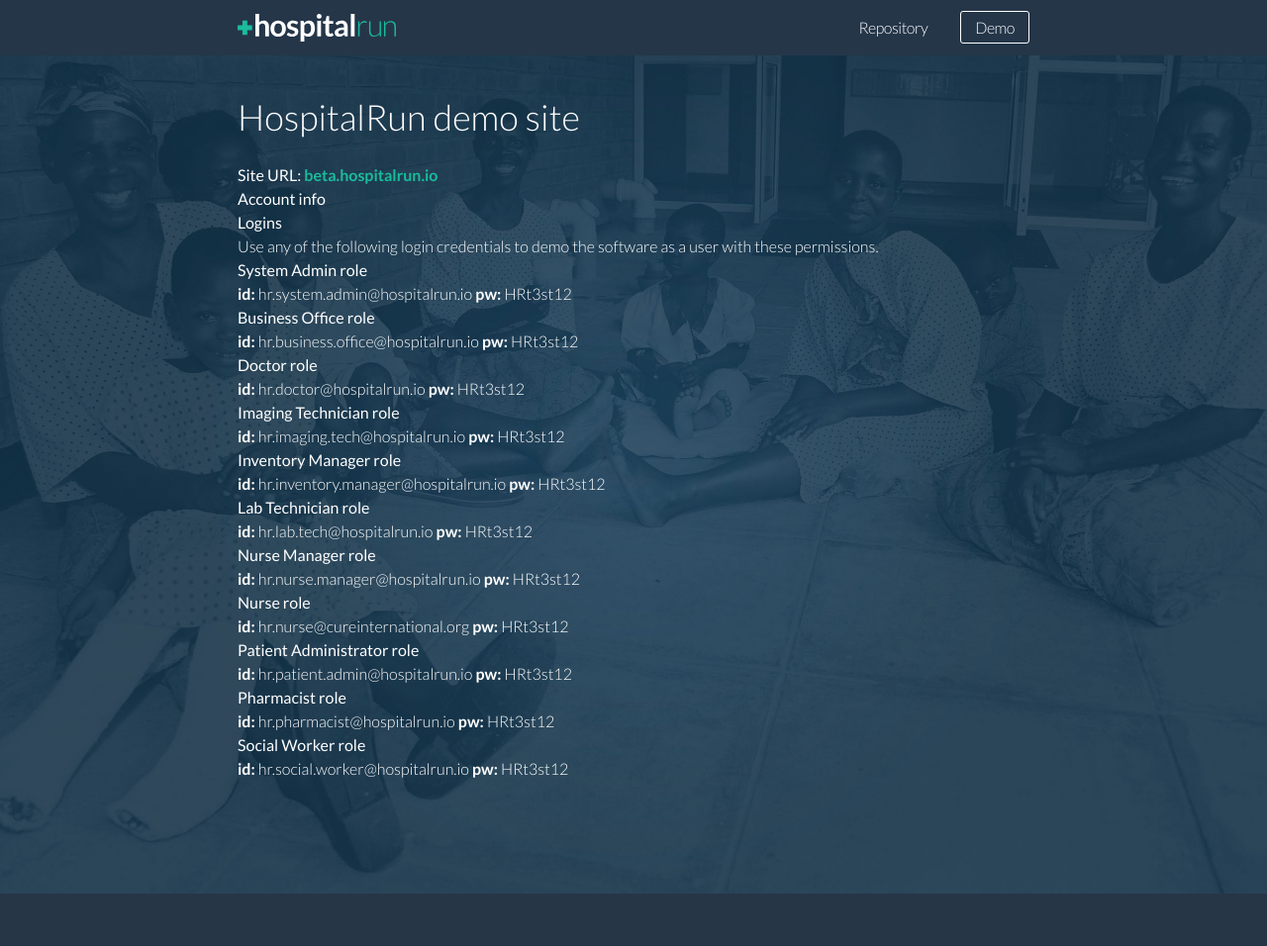
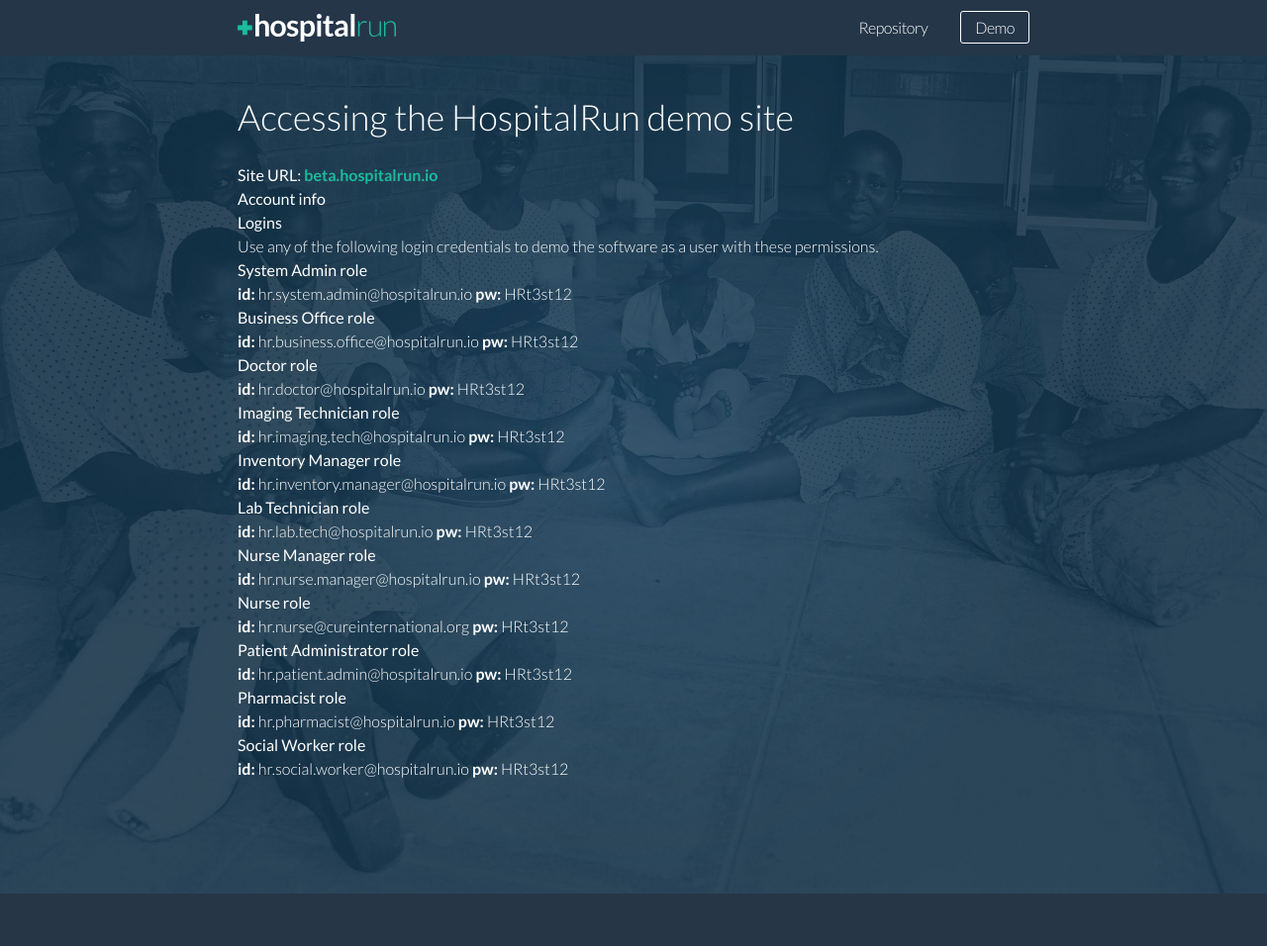
Before and after one commit to HospitalRun/hospitalrun.io, a Jekyll site: the page built from demo/index.md, in a window 1280 px wide. Shown: the whole page at 99% size. Built offline with Jekyll 4.4.1, drawn with Linux system fonts in a browser that asks for light colours.

Commit message:
title tweak

```diff
--- a/demo/index.md
+++ b/demo/index.md
@@ -3,7 +3,7 @@ layout: demo
 title: "Accessing the HospitalRun demo site"
 ---
 
-# HospitalRun demo site
+# Accessing the HospitalRun demo site
 
 ## Site URL: [beta.hospitalrun.io](https://beta.hospitalrun.io/)
 
```
